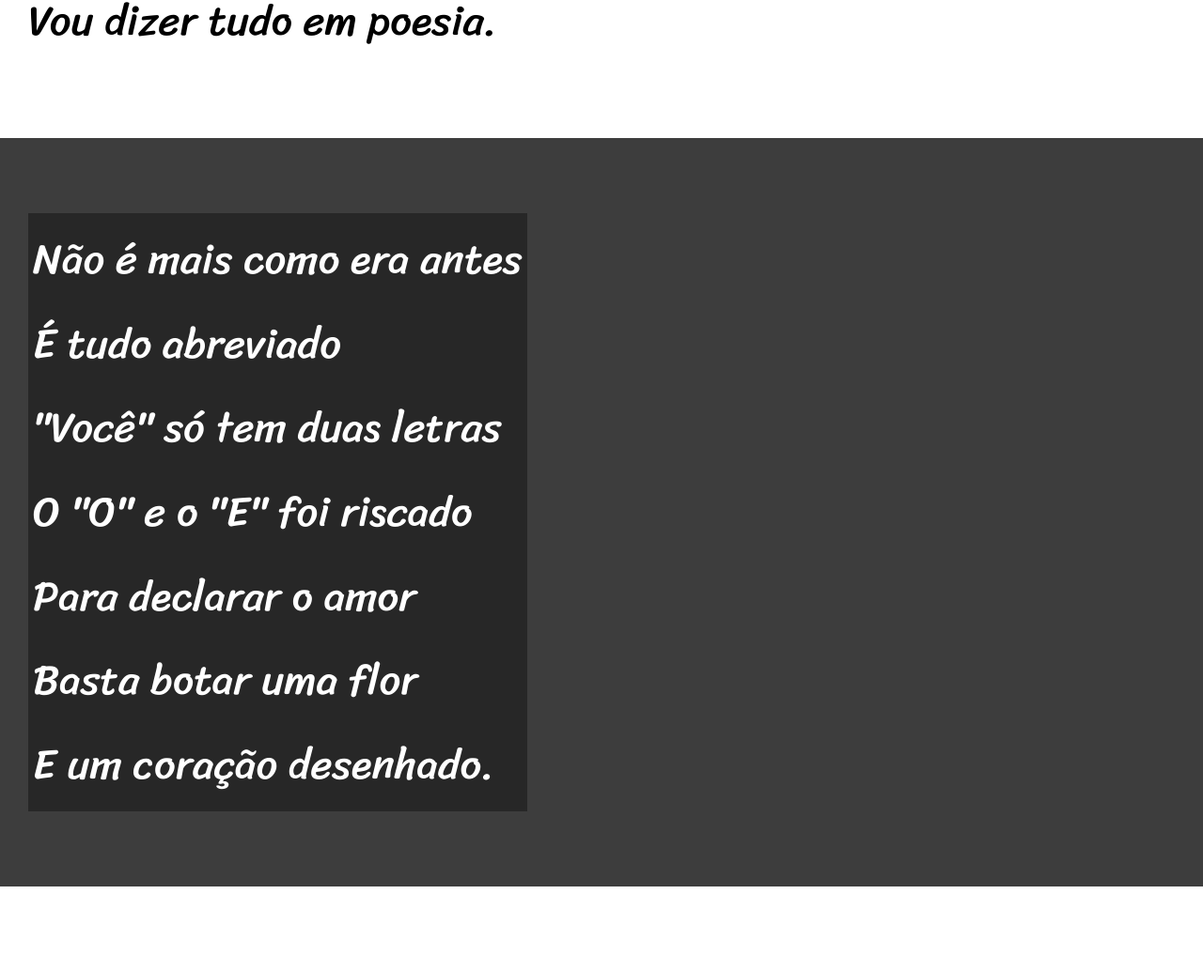
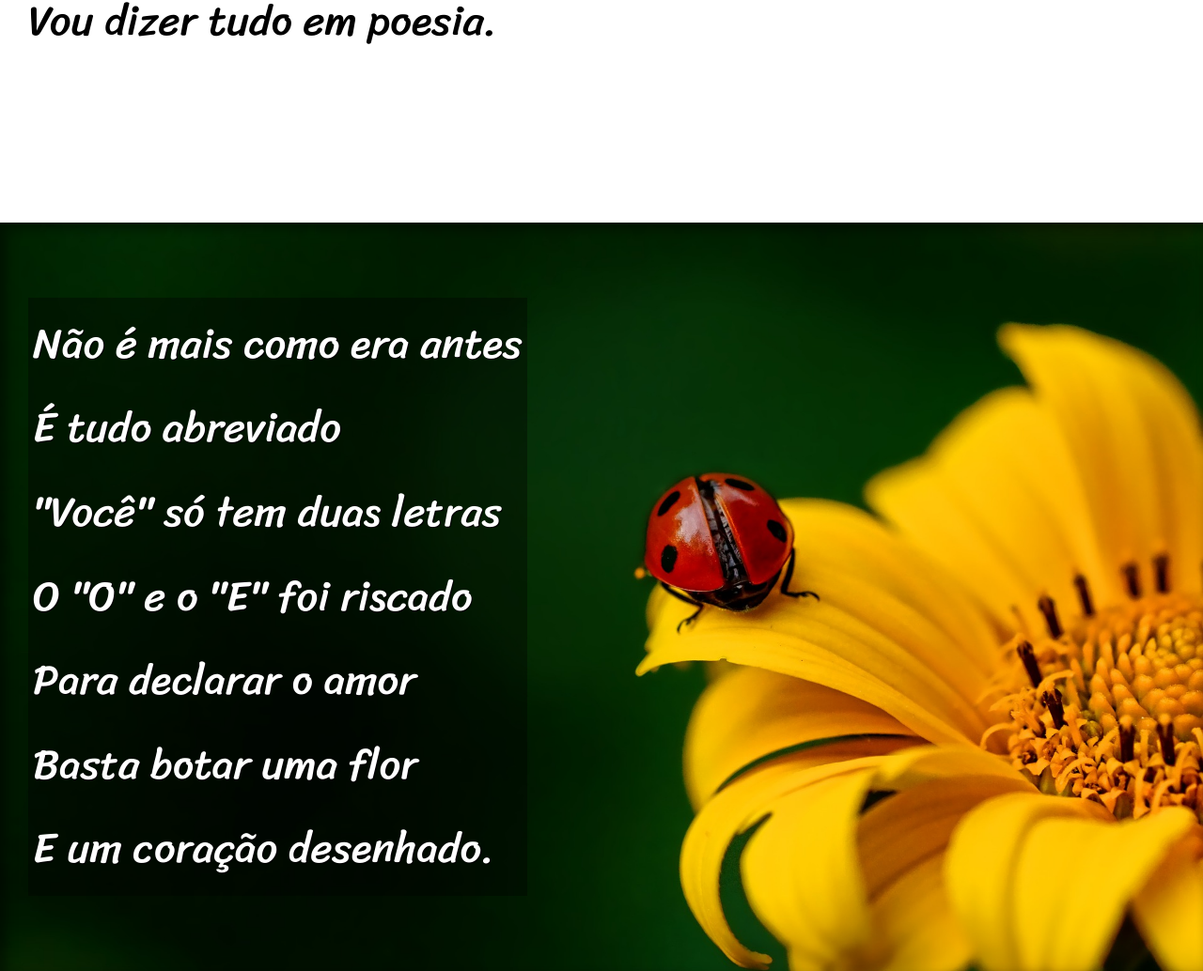
Before and after one commit to AlexandreNNahirniak/html-e-css, a plain HTML site: page desafios/d012/index.html in a window 1280 px wide. Shown: the part 900-1934 px from the top of the page at 94% size. Drawn offline with Linux system fonts and the light colour scheme.

Commit message:
site cordel finalizado

```diff
--- a/desafios/d012/estilo/style.css
+++ b/desafios/d012/estilo/style.css
@@ -58,6 +58,10 @@ section {
     font-size: 3.5vw;
 }
 
+section > p {
+    padding-bottom: 2em;
+}
+
 section.normal {
     background-color: white;
     color: black;
@@ -67,11 +71,24 @@ section.imagem > p {
     display: inline-block;
     padding: 5px;
     background-color: rgba(0, 0, 0, 0.363);
+    text-shadow: 1px 1px 0px black;
 }
 
 section.imagem {
     background-color: rgb(61, 61, 61);
     color: white;
+    box-shadow: inset 6px 6px 13px 0px rgba(0, 0, 0, 0.486);
+    background-size: cover;
+    background-attachment: fixed;
+}
+
+section#img01 {
+    background-image: url('../imagens/background001.jpg');
+    background-position: right center;
+}
+
+section#img02 {
+    background-image: url('../imagens/background002.jpg');
 }
 
 footer {
--- a/desafios/d012/index.html
+++ b/desafios/d012/index.html
@@ -24,7 +24,7 @@
         </p>
     </section>
 
-    <section class="imagem">
+    <section class="imagem" id="img01">
         <p>
             Não é mais como era antes <br>
             É tudo abreviado <br>
@@ -58,7 +58,7 @@
         </p>
     </section>
 
-    <section class="imagem">
+    <section class="imagem" id="img02">
         <p>
             Tenho saudade das cartas <br>
             Escritas com a própria mão <br>
```
